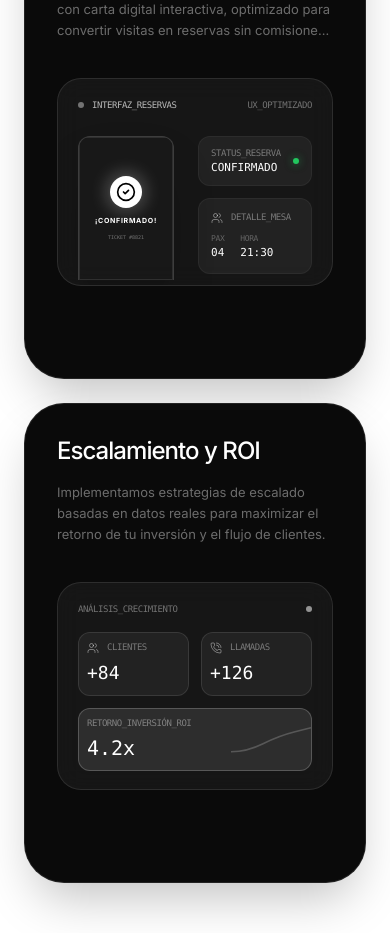
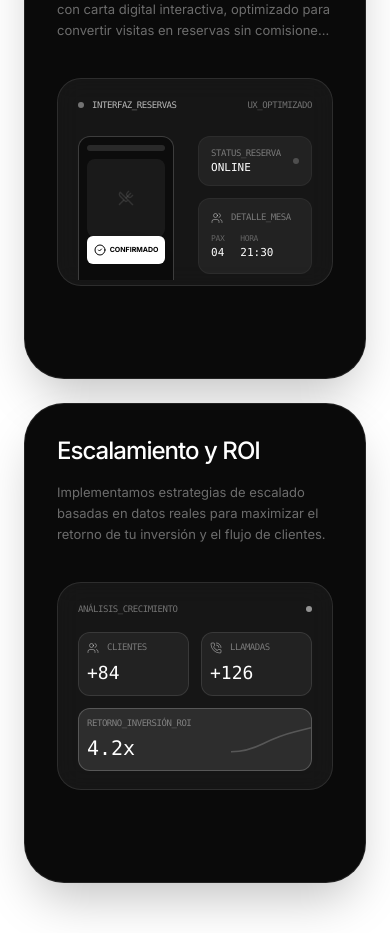
Before and after one commit to motionsmanagement/Motions, a React (Vite) app: page / in a window 390 px wide. Shown: the part 3420-4353 px from the top of the page. Built offline with nearby package versions, Linux system fonts and the light colour scheme.

Commit message:
design: simplify mobile animation for a more professional and less distracting loop

```diff
--- a/components/HowItWorks.tsx
+++ b/components/HowItWorks.tsx
@@ -29,7 +29,7 @@ const HowItWorks: React.FC = () => {
               </p>
             </div>
 
-            {/* Visualization: Technical Scanner Focus on Google Reviews */}
+            {/* Visualization: Technical Scanner */}
             <div className="mt-8 relative bg-white/5 rounded-3xl p-5 md:p-6 border border-white/10 backdrop-blur-md h-52 flex flex-col justify-center overflow-hidden shrink-0">
               <div className="absolute inset-0 opacity-10">
                 <div className="grid grid-cols-6 grid-rows-6 w-full h-full">
@@ -85,7 +85,7 @@ const HowItWorks: React.FC = () => {
               </p>
             </div>
 
-            {/* Visualization: High-End Fluid Booking Loop */}
+            {/* Visualization: Professional Mobile UX */}
             <div className="mt-8 relative bg-white/5 rounded-3xl p-5 border border-white/10 backdrop-blur-md h-52 flex flex-col overflow-hidden shrink-0">
               <div className="flex items-center justify-between mb-4">
                 <div className="flex items-center gap-2">
@@ -96,44 +96,37 @@ const HowItWorks: React.FC = () => {
               </div>
 
               <div className="flex gap-6 h-full relative">
-                {/* Mobile Device with Perfect Loop Animation */}
-                <div className="w-24 h-36 border-x border-t border-white/20 rounded-t-xl bg-black/40 p-2 shrink-0 relative overflow-hidden mt-2 shadow-2xl">
-                  {/* Step 1: Loading/Searching */}
-                  <div className="absolute inset-0 flex flex-col items-center justify-center p-3 animate-loop-step-1 opacity-100">
-                    <Loader2 className="w-6 h-6 text-white/40 animate-spin mb-2" />
-                    <div className="h-1 w-12 bg-white/10 rounded-full animate-pulse"></div>
+                {/* Mobile Device - Professional Simplification */}
+                <div className="w-24 h-36 border-x border-t border-white/20 rounded-t-xl bg-black/40 p-2 shrink-0 relative overflow-hidden mt-2">
+                  {/* Static UI Representation */}
+                  <div className="space-y-2 opacity-60">
+                    <div className="h-1.5 w-full bg-white/20 rounded-full"></div>
+                    <div className="aspect-square w-full bg-white/10 rounded-lg flex items-center justify-center">
+                      <UtensilsCrossed className="w-4 h-4 text-white/20" />
+                    </div>
+                    <div className="h-4 w-full bg-white/20 rounded-md border border-white/10"></div>
                   </div>
 
-                  {/* Step 2: Content Selection (Menu) */}
-                  <div className="absolute inset-0 p-2 space-y-2 animate-loop-step-2 opacity-0">
-                    <div className="h-12 w-full bg-white/5 rounded-lg border border-white/10 flex items-center justify-center">
-                      <UtensilsCrossed className="w-4 h-4 text-white/20" />
+                  {/* Smooth & Professional Success Pulse Overlay */}
+                  <div className="absolute inset-x-0 bottom-4 px-2 translate-y-0 animate-booking-soft-pulse">
+                    <div className="bg-white text-black text-[7px] font-black uppercase py-2 rounded-md shadow-2xl flex items-center justify-center gap-1">
+                      <CheckCircle2 className="w-3 h-3" />
+                      Confirmado
                     </div>
-                    <div className="space-y-1">
-                      <div className="h-1 w-full bg-white/10 rounded-full"></div>
-                      <div className="h-1 w-2/3 bg-white/10 rounded-full"></div>
-                    </div>
-                    <div className="h-6 w-full bg-white/40 rounded-md border border-white/20"></div>
                   </div>
 
-                  {/* Step 3: Success Confirmation */}
-                  <div className="absolute inset-0 bg-white/5 border border-white/10 flex flex-col items-center justify-center animate-loop-step-3 opacity-0">
-                    <div className="w-8 h-8 rounded-full bg-white flex items-center justify-center shadow-[0_0_20px_rgba(255,255,255,0.4)] mb-2">
-                      <CheckCircle2 className="w-5 h-5 text-black" />
-                    </div>
-                    <span className="text-[7px] text-white font-black tracking-widest uppercase">¡Confirmado!</span>
-                    <div className="mt-2 text-[5px] font-mono text-white/40">TICKET #8821</div>
-                  </div>
+                  {/* Subtle Top Loader */}
+                  <div className="absolute top-0 left-0 h-[1px] bg-white/60 animate-top-scan"></div>
                 </div>
 
-                {/* Information Boxes - NO LONGER FLOATING */}
+                {/* Information Boxes */}
                 <div className="flex-1 space-y-3 pt-2">
-                  <div className="bg-white/5 border border-white/5 rounded-xl p-3 flex items-center justify-between">
+                  <div className="bg-white/5 border border-white/5 rounded-xl p-3 flex items-center justify-between transition-colors hover:bg-white/10">
                     <div className="flex flex-col gap-1">
                       <span className="text-[9px] text-white/40 font-mono uppercase tracking-tighter leading-none">STATUS_RESERVA</span>
-                      <span className="text-[11px] text-white font-mono leading-none">CONFIRMADO</span>
+                      <span className="text-[11px] text-white font-mono leading-none">ONLINE</span>
                     </div>
-                    <div className="w-1.5 h-1.5 rounded-full bg-green-500 shadow-[0_0_8px_rgba(34,197,94,0.6)]"></div>
+                    <div className="w-1.5 h-1.5 rounded-full bg-white/20"></div>
                   </div>
 
                   {/* Reservation Details Box */}
@@ -177,7 +170,7 @@ const HowItWorks: React.FC = () => {
               </p>
             </div>
 
-            {/* Visualization: Professional KPI Dashboard */}
+            {/* Visualization: KPI Dashboard */}
             <div className="mt-8 relative bg-white/5 rounded-3xl p-5 border border-white/10 backdrop-blur-md h-52 flex flex-col overflow-hidden shrink-0">
               <div className="flex items-center justify-between mb-4">
                 <div className="text-[9px] font-mono text-white/40 tracking-tighter uppercase whitespace-nowrap">ANÁLISIS_CRECIMIENTO</div>
@@ -235,31 +228,27 @@ const HowItWorks: React.FC = () => {
                 .animate-scan {
                     animation: scan 4s linear infinite;
                 }
-                @keyframes loop-step-1 {
-                    0%, 25% { opacity: 1; transform: scale(1); }
-                    33%, 100% { opacity: 0; transform: scale(0.95); }
+
+                /* PROFESSIONAL & SIMPLE MOBILE LOOP */
+                @keyframes booking-soft-pulse {
+                    0%, 40% { opacity: 0; transform: translateY(10px); }
+                    50%, 90% { opacity: 1; transform: translateY(0); }
+                    100% { opacity: 0; transform: translateY(-5px); }
                 }
-                @keyframes loop-step-2 {
-                    0%, 33% { opacity: 0; transform: scale(1.05); }
-                    41%, 58% { opacity: 1; transform: scale(1); }
-                    66%, 100% { opacity: 0; transform: scale(0.95); }
+                .animate-booking-soft-pulse {
+                    animation: booking-soft-pulse 4s ease-in-out infinite;
                 }
-                @keyframes loop-step-3 {
-                    0%, 66% { opacity: 0; transform: scale(1.05); }
-                    74%, 91% { opacity: 1; transform: scale(1); }
-                    100% { opacity: 0; transform: scale(0.95); }
+
+                @keyframes top-scan {
+                    0% { width: 0; left: 0; }
+                    40% { width: 100%; left: 0; }
+                    50% { width: 0; left: 100%; }
+                    100% { width: 0; left: 0; }
                 }
-                .animate-loop-step-1 { animation: loop-step-1 9s infinite; }
-                .animate-loop-step-2 { animation: loop-step-2 9s infinite; }
-                .animate-loop-step-3 { animation: loop-step-3 9s infinite; }
+                .animate-top-scan {
+                    animation: top-scan 4s linear infinite;
+                }
 
-                @keyframes float-slow {
-                    0%, 100% { transform: translateY(0px) rotate(0deg); }
-                    50% { transform: translateY(-10px) rotate(1deg); }
-                }
-                .animate-float-slow {
-                    animation: float-slow 4s ease-in-out infinite;
-                }
                 @keyframes draw-path {
                     to { stroke-dashoffset: 0; }
                 }
```
